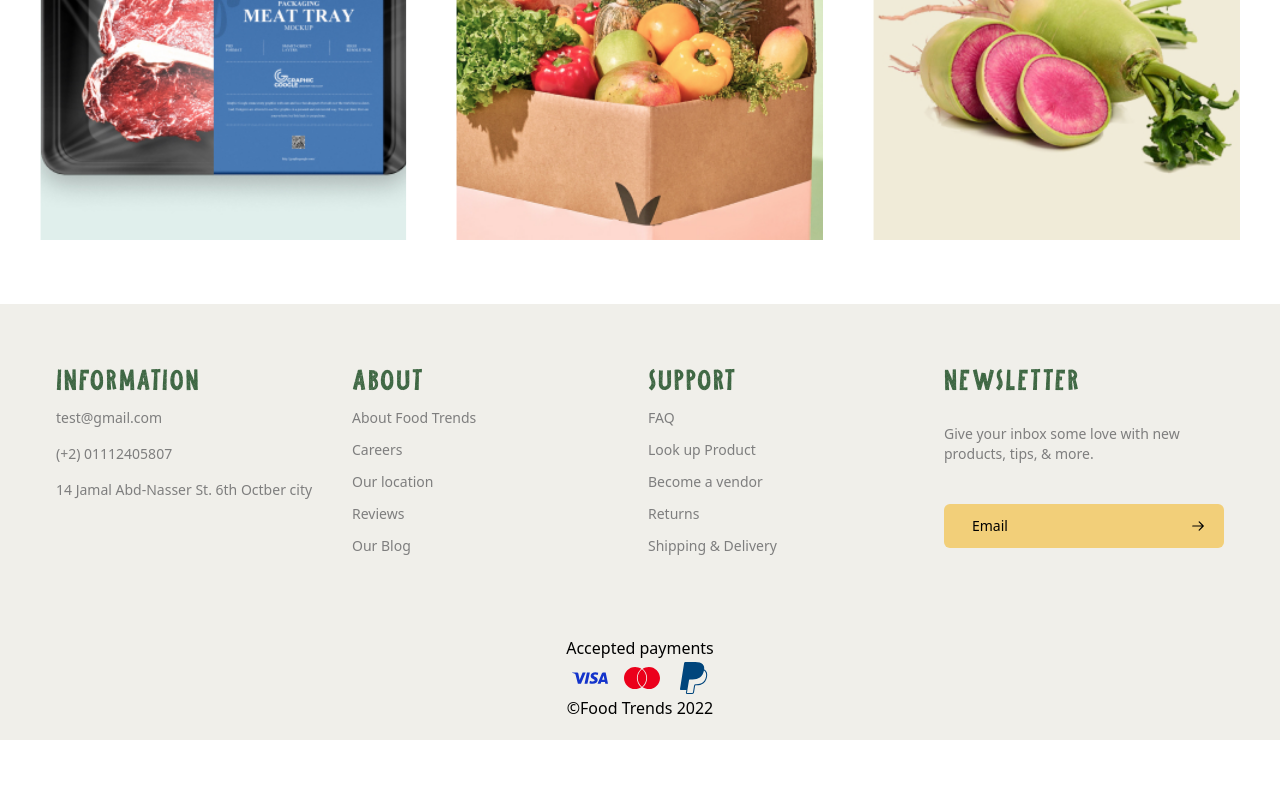
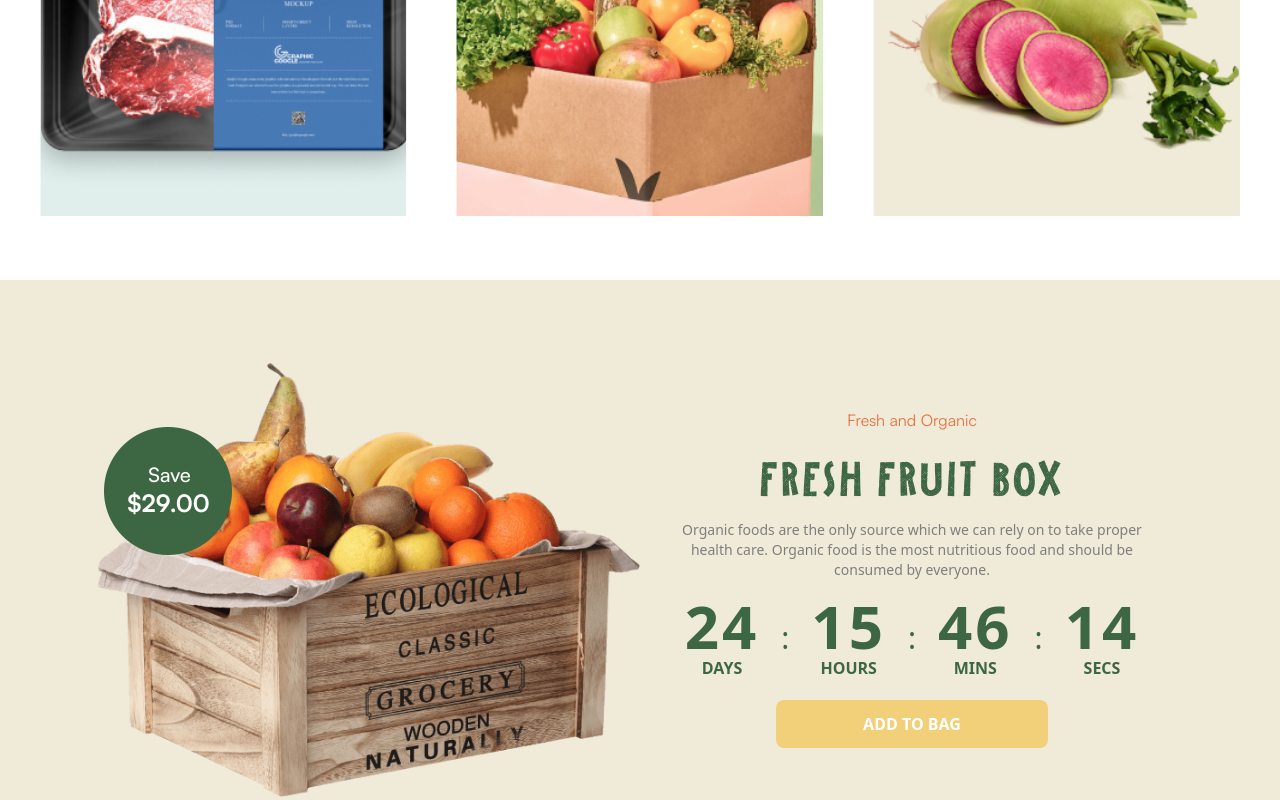
Before and after one commit to Mohamednasser480/food-trends-front, a React (Create React App) app: page / in a window 1280 px wide. Shown: the part 2000-2800 px from the top of the page. Before the commit the page ends 2740 px from the top, so only its background shows below. Built offline with nearby package versions, Linux system fonts and the light colour scheme.

Commit message:
feat: Special Offer

```diff
--- a/src/components/Layout/Layout.js
+++ b/src/components/Layout/Layout.js
@@ -5,10 +5,7 @@ const Layout = (props) => {
   return (
     <div>
       <Header />
-      <main>
-        <h1>Hello Layout Component!</h1>
-        {props.children}
-      </main>
+      <main>{props.children}</main>
       <Footer />
     </div>
   );
--- /dev/null
+++ b/src/components/SpecialOffer/CountDownNumber.js
@@ -0,0 +1,21 @@
+import React from "react";
+
+const CountDownNumber = (props) => {
+  return (
+    <>
+      <div className="flex flex-col">
+        <span className="font-Satoshi text-6xl font-bold tracking-wider text-primary ">
+          {props.numbers}
+        </span>
+        <span className="font-bold uppercase text-primary">{props.date}</span>
+      </div>
+      {props.isCol ? (
+        <span className="my-auto w-5 text-3xl text-primary before:content-[':']"></span>
+      ) : (
+        ""
+      )}
+    </>
+  );
+};
+
+export default CountDownNumber;
--- /dev/null
+++ b/src/components/SpecialOffer/SpecialOfferSection.js
@@ -0,0 +1,62 @@
+import React from "react";
+import { CountDwon } from "./";
+import { Button, Typography } from "../UI";
+import { useCountdown } from "./CounterHook";
+
+const SpecialOfferSection = () => {
+  const item = {
+    title: "FRESH FRUIT BOX",
+    img: `${require("../../assets/SpecialOffer1.png")}`,
+    offerImg: `${require("../../assets/SpecialOffer2.png")}`,
+    offerExpier: "2022-08-15T14:11:59.604Z",
+  };
+
+  const [days, hours, mins, secs] = useCountdown(item.offerExpier);
+
+  return (
+    <div className="flex min-h-[600px] flex-wrap bg-[#F0EBD8] px-20">
+      <div className="container relative m-auto flex max-w-screen-xl flex-wrap">
+        <div className="w-full flex-col lg:w-6/12">
+          <img src={item.img} alt="..." />
+          <img
+            className=" absolute top-14 m-2 w-32"
+            alt="..."
+            src={item.offerImg}
+          />
+        </div>
+        <div className="my-auto w-full flex-col text-center lg:w-6/12">
+          <div className=" container my-4 px-5">
+            <h3 className="text-md mb-4 font-satoshi text-secondary">
+              Fresh and Organic
+            </h3>
+            <Typography
+              component={"h1"}
+              className={"!text-6xl text-primary md:text-7xl"}
+            >
+              FRESH FRUIT BOX
+            </Typography>
+
+            <Typography
+              component={"body2"}
+              className={"leading-relaxe mt-3 text-sm"}
+            >
+              Organic foods are the only source which we can rely on to take
+              proper health care. Organic food is the most nutritious food and
+              should be consumed by everyone.
+            </Typography>
+          </div>
+          <CountDwon days={days} hours={hours} mins={mins} secs={secs} />
+          <Button
+            variant="secondary"
+            className="my-5 w-6/12 !tracking-normal text-white transition-all duration-700 hover:bg-[#3D6642]"
+            to={"/shop"}
+          >
+            Add To Bag
+          </Button>
+        </div>
+      </div>
+    </div>
+  );
+};
+
+export default SpecialOfferSection;
--- /dev/null
+++ b/src/components/SpecialOffer/index.js
@@ -0,0 +1,5 @@
+import SpecialOffer from "./SpecialOfferSection";
+import CountDwon from "./CountDwon";
+
+export default SpecialOffer;
+export { CountDwon };
--- a/src/components/index.js
+++ b/src/components/index.js
@@ -1,4 +1,5 @@
-import Categories from "./Categories"
-import Slider from "./Slider"
-import Offers from "./Offers"
-export {Slider,Categories,Offers}
+import Categories from "./Categories";
+import Slider from "./Slider";
+import Offers from "./Offers";
+import SpecialOffer from "./SpecialOffer";
+export { Slider, Categories, Offers, SpecialOffer };
--- a/src/routes/Home.js
+++ b/src/routes/Home.js
@@ -1,12 +1,13 @@
 import React from "react";
-import {Categories,Slider,Offers} from "../components"
+import { Categories, Slider, Offers, SpecialOffer } from "../components";
 
 const Home = () => {
   return (
     <div>
       <Slider />
       <Categories />
-      <Offers/>
+      <Offers />
+      <SpecialOffer />
     </div>
   );
 };
```
Also changed, not shown: src/assets/SpecialOffer1.png (added), src/assets/SpecialOffer2.png (added).
